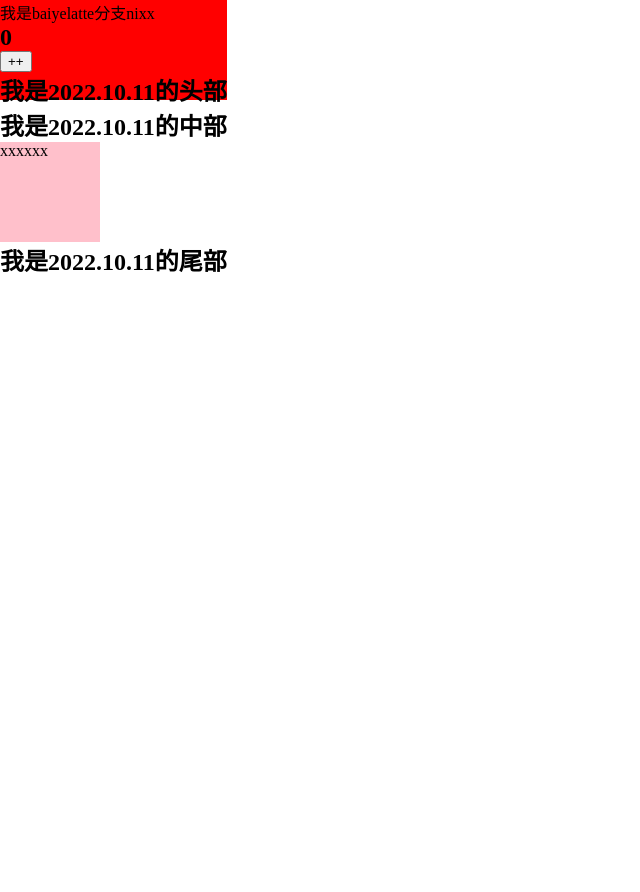
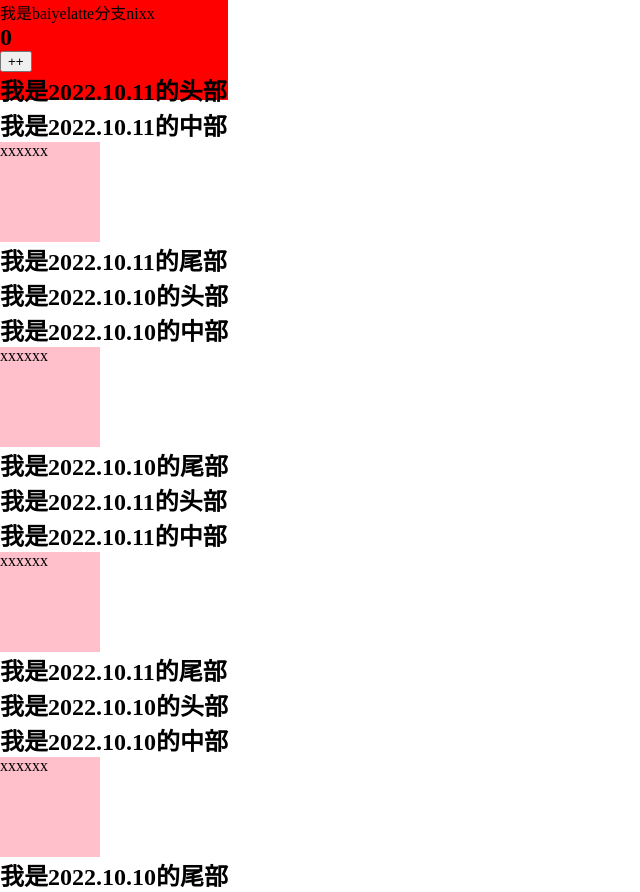
Before and after one commit to baiyelatte/learnReact, a React (Create React App) app: page / in a window 1280 px wide. Shown: the whole page, without its empty margins (0-640 px from the left). Before the commit the page ends 800 px from the top, so only its background shows below. Built offline with nearby package versions, Linux system fonts and the light colour scheme.

Commit message:
2022.10.12

```diff
--- a/src/01组件化开发/2022.10.10.js
+++ b/src/01组件化开发/2022.10.10.js
@@ -23,7 +23,7 @@ function CenterText() {
   );
 }
 
-export default class Qt extends Component {
+export default class Qc extends Component {
   render() {
     return (
       <div>
--- a/src/01组件化开发/App.js
+++ b/src/01组件化开发/App.js
@@ -1,5 +1,6 @@
 import React, { Component } from "react";
 import Qt from "./2022.10.11";
+import Qc from "./2022.10.10";
 
 class Cpn extends Component {
   render() {
@@ -41,6 +42,9 @@ export default class App extends Component {
         {isShow && <Cpn />}
         <br style={{ width: "100px", height: "100px" }} />
         <Qt />
+        <Qc />
+        <Qt />
+        <Qc />
       </div>
     );
   }
```
